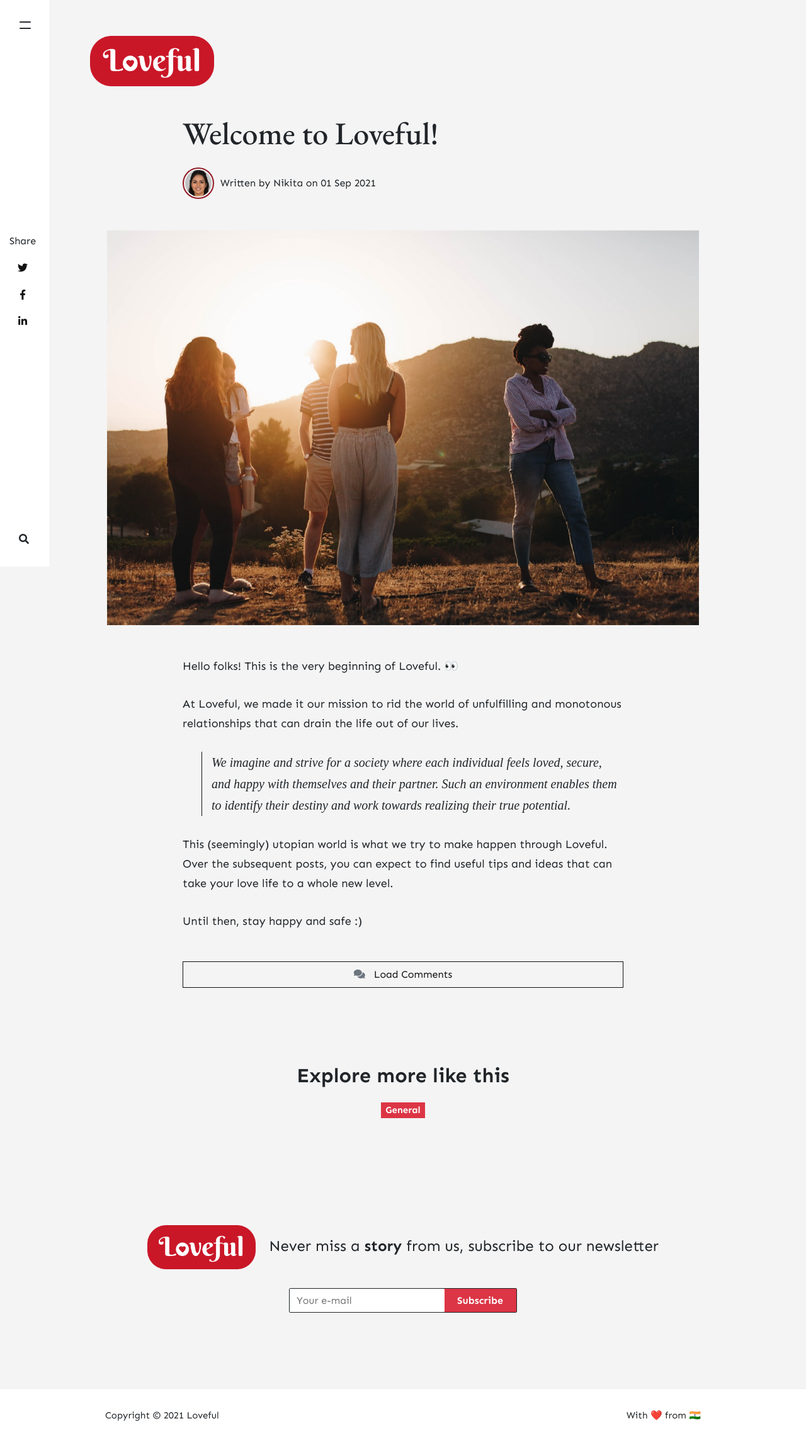
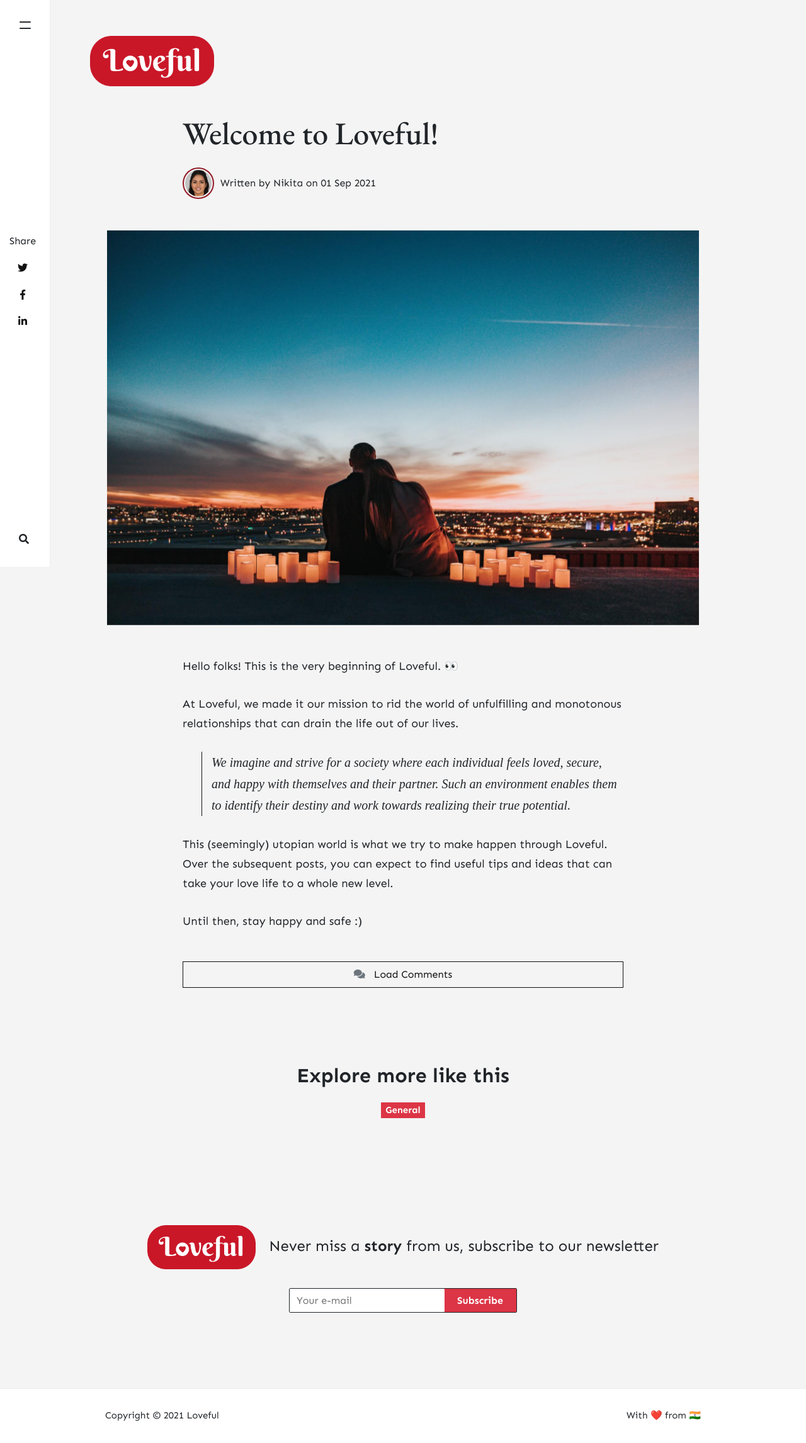
Before and after one commit to stackbit-projects/happy-zebra-28bc2, a Jekyll site: the page built from _posts/2021-09-01-welcome-to-loveful.md, in a window 1280 px wide. Shown: the whole page at 63% size. Built offline with Jekyll 4.4.1, drawn with Linux system fonts in a browser that asks for light colours; nearby versions of some CDN libraries; comment, search, counter and statistics services are not loaded.

Commit message:
2021-09-01-welcome-to-loveful.md: changed

```diff
--- a/_posts/2021-09-01-welcome-to-loveful.md
+++ b/_posts/2021-09-01-welcome-to-loveful.md
@@ -4,7 +4,7 @@ title:  "Welcome to Loveful!"
 author: nik
 categories: [ General ]
 tags: [ ]
-image: assets/images/2.jpg
+image: assets/images/nathan-dumlao-EdULZpOKsUE-unsplash.jpg
 ---
 
 Hello folks! This is the very beginning of Loveful. 👀
```
